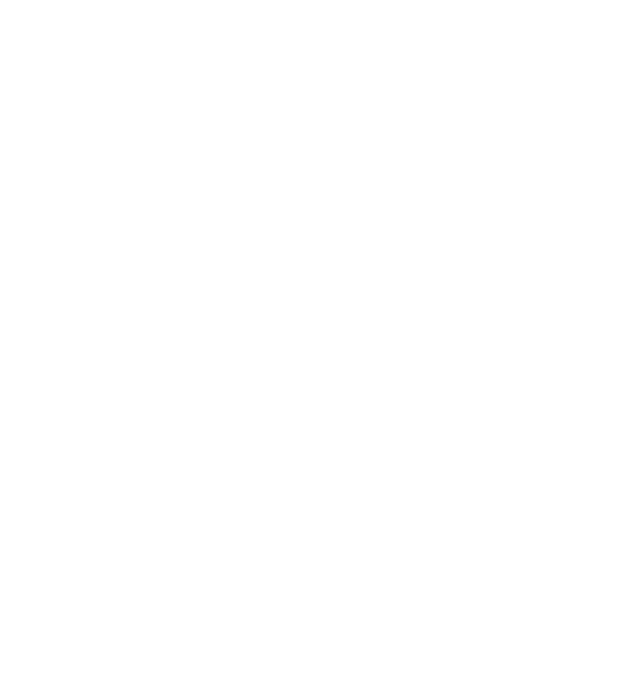
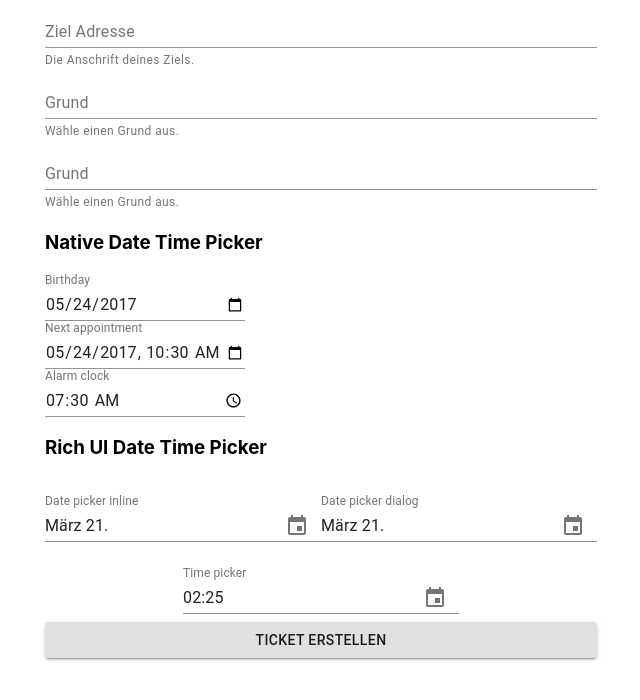
Before and after one commit to Lockdown-WirVsVirus/lockdown-app-frontend, a React (Create React App) app: page /leave in a window 1280 px wide. Shown: the top 700 px of the page, without its empty margins (319-959 px from the left). Built offline with nearby package versions, Linux system fonts and the light colour scheme.

Commit message:
date time picker with i18n

```diff
--- a/package.json
+++ b/package.json
@@ -3,8 +3,10 @@
   "version": "0.1.0",
   "private": true,
   "dependencies": {
+    "@date-io/moment": "1.x",
     "@material-ui/core": "^4.9.7",
     "@material-ui/icons": "^4.9.1",
+    "@material-ui/pickers": "^3.2.10",
     "@material-ui/styles": "^4.9.6",
     "@testing-library/jest-dom": "^4.2.4",
     "@testing-library/react": "^9.3.2",
@@ -16,6 +18,7 @@
     "@types/react-dom": "^16.9.0",
     "axios": "^0.19.2",
     "crypto-js": "^4.0.0",
+    "moment": "^2.24.0",
     "pdfjs-dist": "^2.2.228",
     "react": "^16.13.1",
     "react-dom": "^16.13.1",
--- a/src/App.tsx
+++ b/src/App.tsx
@@ -7,7 +7,11 @@
 import DownloadPdfView from "./view/DownloadPdfView";
 import ShowLsPdfView from "./view/ShowLsPdfView";
 import RenderLsPdfView from "./view/RenderLsPdfView";
+import LeaveRequestView from "./view/LeaveRequestView";
 
+import moment from "moment";
+import "moment/locale/de";
+moment.locale("de");
 
 function App() {
     return (
@@ -19,6 +23,7 @@
             <Route path="/download" component={DownloadPdfView}/>
             <Route path="/open" component={ShowLsPdfView}/>
             <Route path="/render" component={RenderLsPdfView}/>
+            <Route path="/leave" component={LeaveRequestView}/>
         </Router>
         </Container>
     );
--- a/src/view/LeaveRequestView.tsx
+++ b/src/view/LeaveRequestView.tsx
@@ -1,17 +1,157 @@
 import React from "react"
+import moment from "moment";
 import Cookies from 'universal-cookie';
-
+import { createStyles, makeStyles, Theme } from '@material-ui/core/styles';
+import {
+    FormControl,
+    Input,
+    InputLabel,
+    FormHelperText,
+    TextField,
+    Button
+} from '@material-ui/core';
+// Rich
+import Grid from '@material-ui/core/Grid';
+import MomentUtils from '@date-io/moment';
+import {
+  MuiPickersUtilsProvider,
+  KeyboardTimePicker,
+  KeyboardDatePicker,
+} from '@material-ui/pickers';
 
 export interface LeaveRequestViewProperties {
 
 }
 
+
+const useStyles = makeStyles((theme: Theme) =>
+    createStyles({
+        container: {
+            display: 'flex',
+            flexWrap: 'wrap',
+        },
+        textField: {
+            // marginLeft: theme.spacing(1),
+            // marginRight: theme.spacing(1),
+            width: 200,
+        },
+    }),
+);
+
 const LeaveRequestView = (props: LeaveRequestViewProperties) => {
-    const cookies = new Cookies();
-    console.log(cookies.get("hashPersonalID"))
 
+
+    const [selectedDate, setSelectedDate] = React.useState<Date | null>(
+        new Date(),
+    );
+
+    const handleDateChange = (date: any) => {
+        console.log('handleDateChange: date', date)
+        setSelectedDate(date);
+    };
+
+    const classes = useStyles();
     return (
-        <h2>{cookies.get("firstname")}</h2>
+        <div>
+            <FormControl fullWidth={true}>
+                <InputLabel htmlFor="requestTargetAddress">Ziel Adresse</InputLabel>
+                <Input id="requestTargetAddress" aria-describedby="requestTargetAddressHelper" />
+                <FormHelperText id="requestTargetAddressHelper">Die Anschrift deines Ziels.</FormHelperText>
+            </FormControl>
+            <FormControl fullWidth={true}>
+                <InputLabel htmlFor="requestReason">Grund</InputLabel>
+                <Input id="requestReason" aria-describedby="requestReasonHelper" />
+                <FormHelperText id="requestReasonHelper">Wähle einen Grund aus.</FormHelperText>
+            </FormControl>
+            <FormControl fullWidth={true}>
+                <InputLabel htmlFor="requestReason">Grund</InputLabel>
+                <Input id="requestReason" aria-describedby="requestReasonHelper" />
+                <FormHelperText id="requestReasonHelper">Wähle einen Grund aus.</FormHelperText>
+            </FormControl>
+            <h3>Native Date Time Picker</h3>
+            <FormControl fullWidth={true}>
+                <TextField
+                    id="date"
+                    label="Birthday"
+                    type="date"
+                    defaultValue="2017-05-24"
+                    className={classes.textField}
+                    InputLabelProps={{
+                    shrink: true,
+                    }}
+                />
+            </FormControl>
+            <FormControl fullWidth={true}>
+                <TextField
+                    id="datetime-local"
+                    label="Next appointment"
+                    type="datetime-local"
+                    defaultValue="2017-05-24T10:30"
+                    className={classes.textField}
+                    InputLabelProps={{
+                    shrink: true,
+                    }}
+                />
+            </FormControl>
+            <FormControl fullWidth={true}>
+                <TextField
+                    id="time"
+                    label="Alarm clock"
+                    type="time"
+                    defaultValue="07:30"
+                    className={classes.textField}
+                    InputLabelProps={{
+                    shrink: true,
+                    }}
+                    inputProps={{
+                    step: 300, // 5 min
+                    }}
+                />
+            </FormControl>
+            <h3>Rich UI Date Time Picker</h3>
+            <MuiPickersUtilsProvider utils={MomentUtils} libInstance={moment} locale="de">
+                <Grid container justify="space-around">
+                    <KeyboardDatePicker
+                    disableToolbar
+                    variant="inline"
+                    // format="MM/dd/yyyy"
+                    margin="normal"
+                    id="date-picker-inline"
+                    label="Date picker inline"
+                    value={selectedDate}
+                    onChange={handleDateChange}
+                    KeyboardButtonProps={{
+                        'aria-label': 'change date',
+                    }}
+                    />
+                    <KeyboardDatePicker
+                    margin="normal"
+                    id="date-picker-dialog"
+                    label="Date picker dialog"
+                    // format="MM/dd/yyyy"
+                    value={selectedDate}
+                    onChange={handleDateChange}
+                    KeyboardButtonProps={{
+                        'aria-label': 'change date',
+                    }}
+                    />
+                    <KeyboardTimePicker
+                    margin="normal"
+                    id="time-picker"
+                    format="hh:mm"
+                    label="Time picker"
+                    value={selectedDate}
+                    onChange={handleDateChange}
+                    KeyboardButtonProps={{
+                        'aria-label': 'change time',
+                    }}
+                    />
+                </Grid>
+            </MuiPickersUtilsProvider>
+            <FormControl fullWidth={true}>
+                <Button variant="contained">Ticket erstellen</Button>
+            </FormControl>
+        </div>
     );
 };
 
```
Also changed, not shown: public/manifest.json, 1 other file (tests, documents, lock files or other folders).
